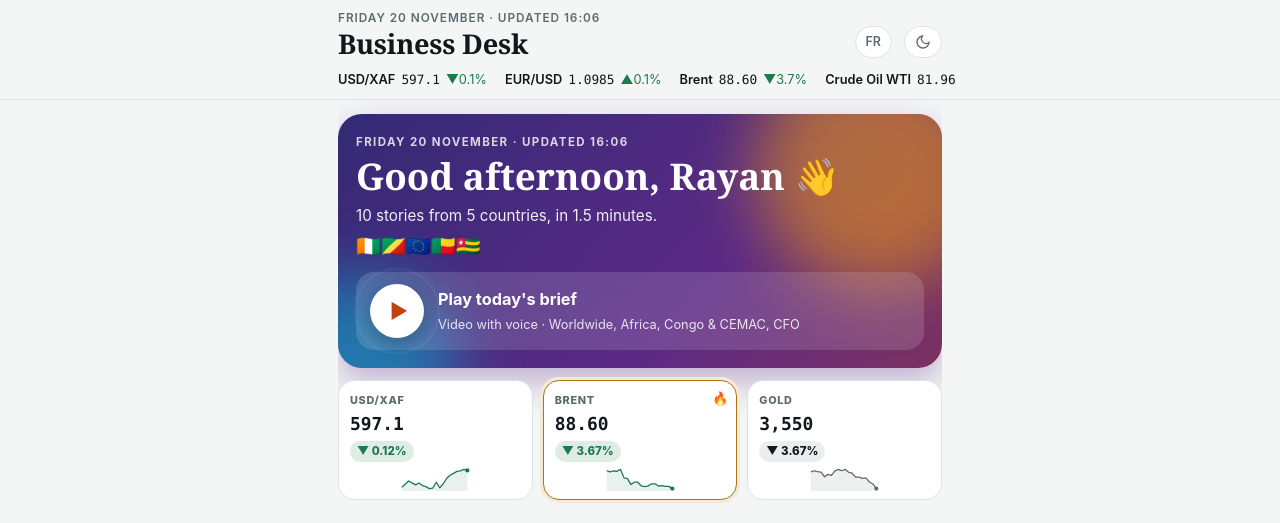
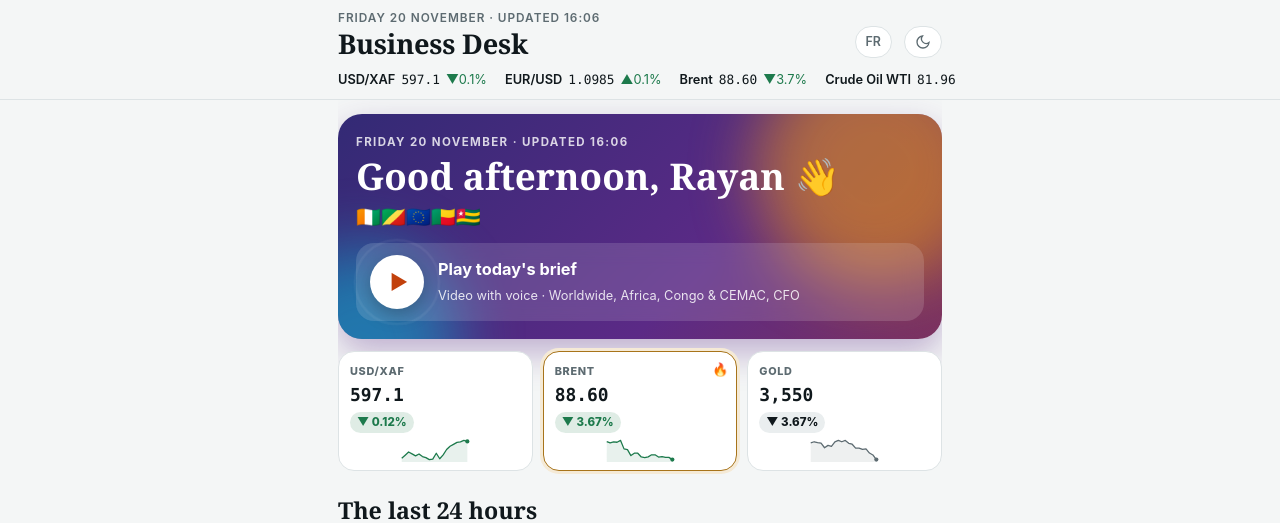
Before and after one commit to ftounir-dev/business-desk, a plain HTML site: page index.html in a window 1280 px wide. Shown: the top 523 px of the page. Drawn offline with Linux system fonts and the light colour scheme.

Commit message:
Update index.html

```diff
--- a/index.html
+++ b/index.html
@@ -773,7 +773,6 @@ function renderHero(){
   const d=new Date().toLocaleDateString(fr?"fr-FR":"en-GB",{weekday:"long",day:"numeric",month:"long"});
   $("#hero").innerHTML=`<div class="h-date">${esc(d)} · ${fr?"mis à jour":"updated"} ${new Date(B.generated_at).toLocaleTimeString(fr?"fr-FR":"en-GB",{hour:"2-digit",minute:"2-digit"})}</div>
     <h2 class="h-hi">${hi}, Rayan ${hr<12?"☀️":hr<18?"👋":"🌙"}</h2>
-    <p class="h-sub">${fr?`${items.length} histoires de ${nC} pays, en ${String(mins).replace(".",",")} minutes.`:`${items.length} stories from ${nC} countries, in ${mins} minutes.`}</p>
     <div class="h-flags" aria-hidden="true">${flags.join("")}</div>
     <button class="h-play" type="button" id="h-play"><span class="h-btn">▶</span><span><b>${fr?"Lancer le brief du jour":"Play today's brief"}</b><span class="s">${fr?"Vidéo avec voix · Monde, Afrique, Congo & CEMAC, DAF":"Video with voice · Worldwide, Africa, Congo & CEMAC, CFO"}</span></span></button>`;
   $("#h-play").onclick=()=>openWatch(0);
```
